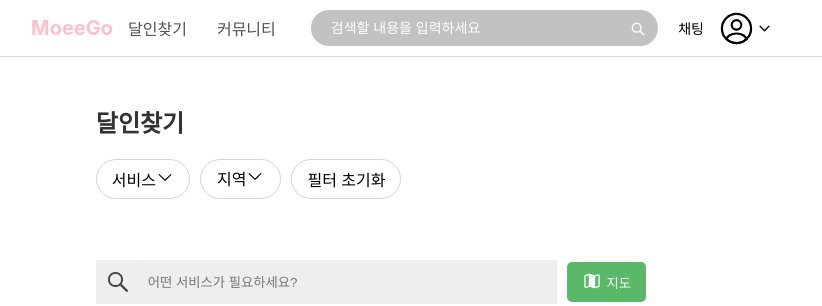
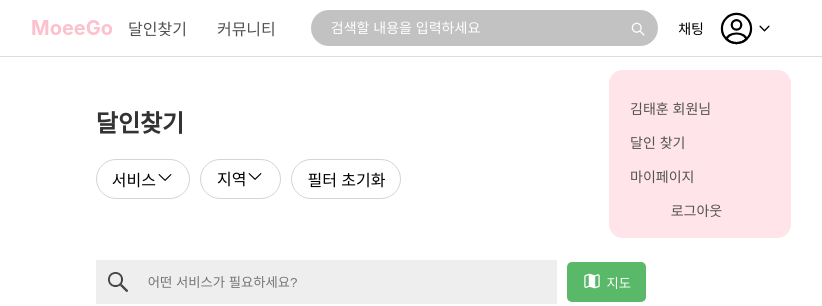
Before and after one commit to jaeheoon/moeego_client, a React (Vite) app: page /pro/search in a window 1280 px wide. Both pictures are taken after a click on the element 984 px from the left and 28 px from the top of the page. Shown: the top 306 px of the page, without its empty margins (237-1059 px from the left). Built offline with nearby package versions, Linux system fonts and the light colour scheme.

Commit message:
103 fe ref 헤더 디자인 변경 (#110)
* [FE] Ref: 헤더 디자인 변경

* [FE] Ref: 헤더 디자인 변경 및 사용자 메뉴 모달 구현

---------

Co-authored-by: codelily <coldelily98@naver.com>

```diff
--- a/src/components/Header.jsx
+++ b/src/components/Header.jsx
@@ -1,48 +1,75 @@
 import React, { useState } from "react";
+import { Link } from "react-router-dom";
 import "../css/Header.css";
-import { Link } from 'react-router-dom';
+import HeaderModal from "./mypage/HeaderModal";
 
 function Header() {
-  const [toggle, setToggle] = useState(false);
+  const [modalType, setModalType] = useState(null);
+  const [isMenuOpen, setIsMenuOpen] = useState(false);
 
-  const toggleInfo = () => {
-    setToggle(!toggle);
-  }
+  const openModal = (type) => {
+    setModalType((prevType) => (prevType === type ? null : type));
+  };
+
+  const closeModal = () => {
+    setModalType(null);
+    document.body.style.overflow = "auto"; // 스크롤 복구
+  };
+
+  const toggleMenu = () => {
+    setIsMenuOpen(!isMenuOpen);
+  };
 
   return (
     <header className="header">
       <div className="header-container">
         {/* 로고 */}
-        <Link to='/'><div className="logo">MoeeGo</div></Link>
+        <Link to="/">
+          <div className="logo">MoeeGo</div>
+        </Link>
 
         {/* 메뉴 */}
         <nav className="nav">
           <ul>
-            <li><Link to='/pro/search'>달인찾기</Link></li>
-            <li><Link to='/article'>커뮤니티</Link></li>
+            <li>
+              <Link to="/pro/search">달인찾기</Link>
+            </li>
+            <li>
+              <Link to="/article">커뮤니티</Link>
+            </li>
           </ul>
         </nav>
+
+        {/* 햄버거 메뉴 */}
+        <div className="hamburger-menu" onClick={toggleMenu}>
+          <div></div>
+          <div></div>
+          <div></div>
+        </div>
 
         {/* 검색창 */}
         <div className="search-bar">
           <input type="text" placeholder="검색할 내용을 입력하세요" className="search-input" />
           <button className="search-button">
-            <svg viewBox="0 0 24 24" fill="none" xmlns="http://www.w3.org/2000/svg"><g id="SVGRepo_bgCarrier" strokeWidth="0"></g><g id="SVGRepo_tracerCarrier" stroke-linecap="round" stroke-linejoin="round"></g><g id="SVGRepo_iconCarrier"> <path fill-rule="evenodd" clip-rule="evenodd" d="M15 10.5C15 12.9853 12.9853 15 10.5 15C8.01472 15 6 12.9853 6 10.5C6 8.01472 8.01472 6 10.5 6C12.9853 6 15 8.01472 15 10.5ZM14.1793 15.2399C13.1632 16.0297 11.8865 16.5 10.5 16.5C7.18629 16.5 4.5 13.8137 4.5 10.5C4.5 7.18629 7.18629 4.5 10.5 4.5C13.8137 4.5 16.5 7.18629 16.5 10.5C16.5 11.8865 16.0297 13.1632 15.2399 14.1792L20.0304 18.9697L18.9697 20.0303L14.1793 15.2399Z" fill="#ffffff"></path> </g></svg>
+            <svg viewBox="0 0 24 24" fill="none" xmlns="http://www.w3.org/2000/svg" transform="matrix(1, 0, 0, 1, 0, 0)"><g id="SVGRepo_bgCarrier" stroke-width="0"></g><g id="SVGRepo_tracerCarrier" stroke-linecap="round" stroke-linejoin="round"></g><g id="SVGRepo_iconCarrier"> <path fill-rule="evenodd" clip-rule="evenodd" d="M15 10.5C15 12.9853 12.9853 15 10.5 15C8.01472 15 6 12.9853 6 10.5C6 8.01472 8.01472 6 10.5 6C12.9853 6 15 8.01472 15 10.5ZM14.1793 15.2399C13.1632 16.0297 11.8865 16.5 10.5 16.5C7.18629 16.5 4.5 13.8137 4.5 10.5C4.5 7.18629 7.18629 4.5 10.5 4.5C13.8137 4.5 16.5 7.18629 16.5 10.5C16.5 11.8865 16.0297 13.1632 15.2399 14.1792L20.0304 18.9697L18.9697 20.0303L14.1793 15.2399Z" fill="#ffffff"></path> </g></svg>
           </button>
         </div>
 
         {/* 사용자 메뉴 */}
         <div className="user-menu">
           <span className="chat">채팅</span>
-          <span className="user-icon" onClick={toggleInfo}>
-            <svg viewBox="0 0 24 24" fill="none" xmlns="http://www.w3.org/2000/svg"><g id="SVGRepo_bgCarrier" stroke-width="0"></g><g id="SVGRepo_tracerCarrier" stroke-linecap="round" stroke-linejoin="round"></g><g id="SVGRepo_iconCarrier"> <path d="M12.12 12.78C12.05 12.77 11.96 12.77 11.88 12.78C10.12 12.72 8.71997 11.28 8.71997 9.50998C8.71997 7.69998 10.18 6.22998 12 6.22998C13.81 6.22998 15.28 7.69998 15.28 9.50998C15.27 11.28 13.88 12.72 12.12 12.78Z" stroke="#000000" stroke-width="1.5" stroke-linecap="round" stroke-linejoin="round"></path> <path d="M18.74 19.3801C16.96 21.0101 14.6 22.0001 12 22.0001C9.40001 22.0001 7.04001 21.0101 5.26001 19.3801C5.36001 18.4401 5.96001 17.5201 7.03001 16.8001C9.77001 14.9801 14.25 14.9801 16.97 16.8001C18.04 17.5201 18.64 18.4401 18.74 19.3801Z" stroke="#000000" stroke-width="1.5" stroke-linecap="round" stroke-linejoin="round"></path> <path d="M12 22C17.5228 22 22 17.5228 22 12C22 6.47715 17.5228 2 12 2C6.47715 2 2 6.47715 2 12C2 17.5228 6.47715 22 12 22Z" stroke="#000000" stroke-width="1.5" stroke-linecap="round" stroke-linejoin="round"></path> </g></svg>
+          <span className="user-icon" onClick={() => openModal("userMenu")}>
+            <svg width="160px" height="160px" viewBox="0 0 24 24" fill="none" xmlns="http://www.w3.org/2000/svg"><g id="SVGRepo_bgCarrier" stroke-width="0"></g><g id="SVGRepo_tracerCarrier" stroke-linecap="round" stroke-linejoin="round"></g><g id="SVGRepo_iconCarrier"> <path d="M12.12 12.78C12.05 12.77 11.96 12.77 11.88 12.78C10.12 12.72 8.71997 11.28 8.71997 9.50998C8.71997 7.69998 10.18 6.22998 12 6.22998C13.81 6.22998 15.28 7.69998 15.28 9.50998C15.27 11.28 13.88 12.72 12.12 12.78Z" stroke="#000000" stroke-width="1.5" stroke-linecap="round" stroke-linejoin="round"></path> <path d="M18.74 19.3801C16.96 21.0101 14.6 22.0001 12 22.0001C9.40001 22.0001 7.04001 21.0101 5.26001 19.3801C5.36001 18.4401 5.96001 17.5201 7.03001 16.8001C9.77001 14.9801 14.25 14.9801 16.97 16.8001C18.04 17.5201 18.64 18.4401 18.74 19.3801Z" stroke="#000000" stroke-width="1.5" stroke-linecap="round" stroke-linejoin="round"></path> <path d="M12 22C17.5228 22 22 17.5228 22 12C22 6.47715 17.5228 2 12 2C6.47715 2 2 6.47715 2 12C2 17.5228 6.47715 22 12 22Z" stroke="#000000" stroke-width="1.5" stroke-linecap="round" stroke-linejoin="round"></path> </g></svg>
             <svg viewBox="0 0 24 24" fill="none" xmlns="http://www.w3.org/2000/svg"><g id="SVGRepo_bgCarrier" stroke-width="0"></g><g id="SVGRepo_tracerCarrier" stroke-linecap="round" stroke-linejoin="round"></g><g id="SVGRepo_iconCarrier"> <path d="M17 9.5L12 14.5L7 9.5" stroke="#000000" stroke-width="1.5" stroke-linecap="round" stroke-linejoin="round"></path> </g></svg>
           </span>
-        </div>
-        <div className='ToggleMenu'>
-          <div>김태훈 회원님</div>
-          <div><Link to='/pro/search'>달인 찾기</Link></div>
-          <div><Link to='/mypage'>마이페이지</Link></div>
+
+          {modalType === "userMenu" && (
+            <div className="ToggleMenu" onClick={closeModal}>
+              <div className="ToggleMenuList" onClick={(e) => e.stopPropagation()}>
+                <HeaderModal closeModal={closeModal} />
+              </div>
+            </div>
+          )}
         </div>
       </div>
     </header>
--- a/src/components/login/SearchPwd.jsx
+++ b/src/components/login/SearchPwd.jsx
@@ -21,7 +21,7 @@ const SearchPwd = ({ closeModal }) => {
                 </label>
               </div>
               <div className='box'>
-          <input className="checkemailbox" type="email" id="email" placeholder="example@MoeeGo.com"/>
+                <input className="checkemailbox" type="email" id="email" placeholder="example@MoeeGo.com" />
               </div>
               <div className="searchPwdDiv"></div>
               <div className="searchPwd-align">
--- /dev/null
+++ b/src/components/mypage/HeaderModal.jsx
@@ -0,0 +1,19 @@
+import React from 'react';
+import { Link } from 'react-router-dom';
+
+const HeaderModal = ({ closeModal }) => {
+    return (
+        <div className='ToggleMenuListWrap' onClick={closeModal}>
+            <div className='ToggleMenuList' onClick={(e) => e.stopPropagation()}>
+                <div>김태훈 회원님</div>
+                <div><Link to='/pro/search'>달인 찾기</Link></div>
+                <div><Link to='/mypage'>마이페이지</Link></div>
+                <div className='Logout'>
+                    <div><Link to='/mypage'>로그아웃</Link></div>
+                </div>
+            </div>
+        </div>
+    );
+};
+
+export default HeaderModal;
--- a/src/css/Header.css
+++ b/src/css/Header.css
@@ -50,6 +50,21 @@
 
 .header .nav ul li a:hover {
     color: #fcc1cc;
+}
+
+/* 햄버거 메뉴 버튼 */
+.header .hamburger-menu {
+    display: none; /* 기본적으로 숨김 */
+    flex-direction: column;
+    gap: 5px;
+    cursor: pointer;
+}
+
+.header .hamburger-menu div {
+    width: 30px;
+    height: 4px;
+    background-color: #333;
+    border-radius: 2px;
 }
 
 /* 검색 바 */
@@ -126,5 +141,71 @@
 }
 
 .ToggleMenu {
-    display: none;
+    position: absolute; /* user-menu 아래에 위치 */
+    top: 100%; /* user-menu 아래로 배치 */
+    right: 0;
+    z-index: 9999;
+    border-radius: 0.5em;
+    padding: 1em;
+    display: flex;
+    flex-direction: column;
+    min-width: 150px;
 }
+
+/* 모달 외부를 클릭하면 닫히도록 배경 처리 */
+.ToggleMenu::before {
+    content: '';
+    position: fixed;
+    top: 0;
+    left: 0;
+    width: 100%;
+    height: 100%;
+    z-index: -1;
+}
+
+.ToggleMenu .ToggleMenuListWrap {
+    display: flex;
+    align-items: center;
+    justify-content: center;
+}
+
+.ToggleMenu .ToggleMenuListWrap .ToggleMenuList {
+    display: flex;
+    flex-direction: column;
+    background-color: #ffe4ea;
+    border-radius: 1em;
+    box-sizing: border-box;
+    padding: 2em 2em 2em 2em;
+    width: 13em;
+    height: 12em;
+    margin-right: 17em;
+    gap: 1em;
+}
+
+.ToggleMenu .ToggleMenuList div:nth-child(1) {
+    color: #525252;
+    margin-left: -0.5em;
+}
+
+.ToggleMenu .ToggleMenuList div:nth-child(2) a,
+.ToggleMenu .ToggleMenuList div:nth-child(3) a {
+    margin-left: -0.5em;
+    text-decoration: none;
+    color: #525252;
+}
+
+.ToggleMenu .ToggleMenuList .Logout {
+    display: flex;
+    align-items: center;
+    justify-content: center;
+}
+
+.ToggleMenu .ToggleMenuList .Logout a {
+    text-decoration: none;
+    color: #525252;
+    font-weight: normal;
+}
+
+.ToggleMenu .ToggleMenuList .Logout a:hover {
+    color: red;
+}
```
Lines whose indentation alone changed are shown as unchanged.
